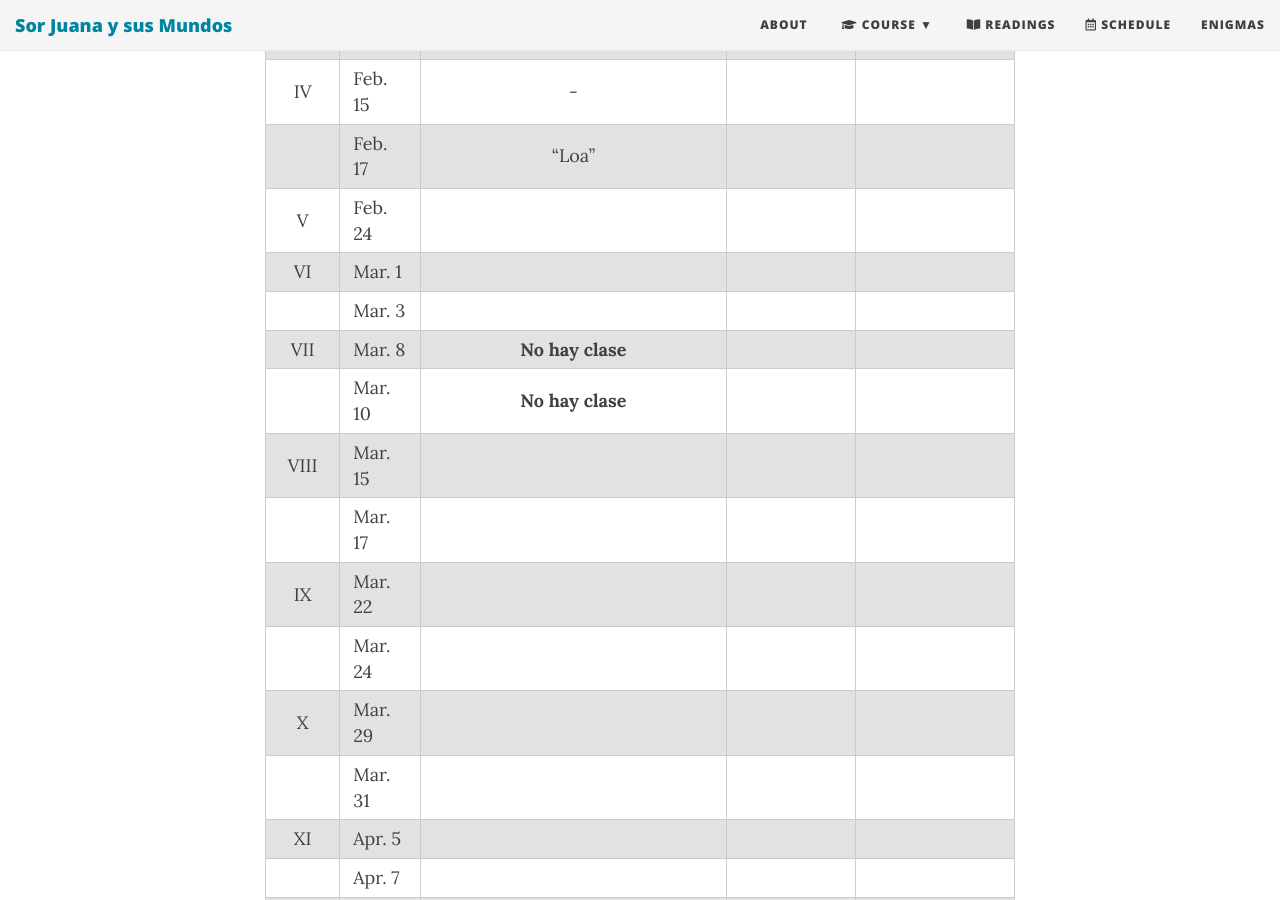
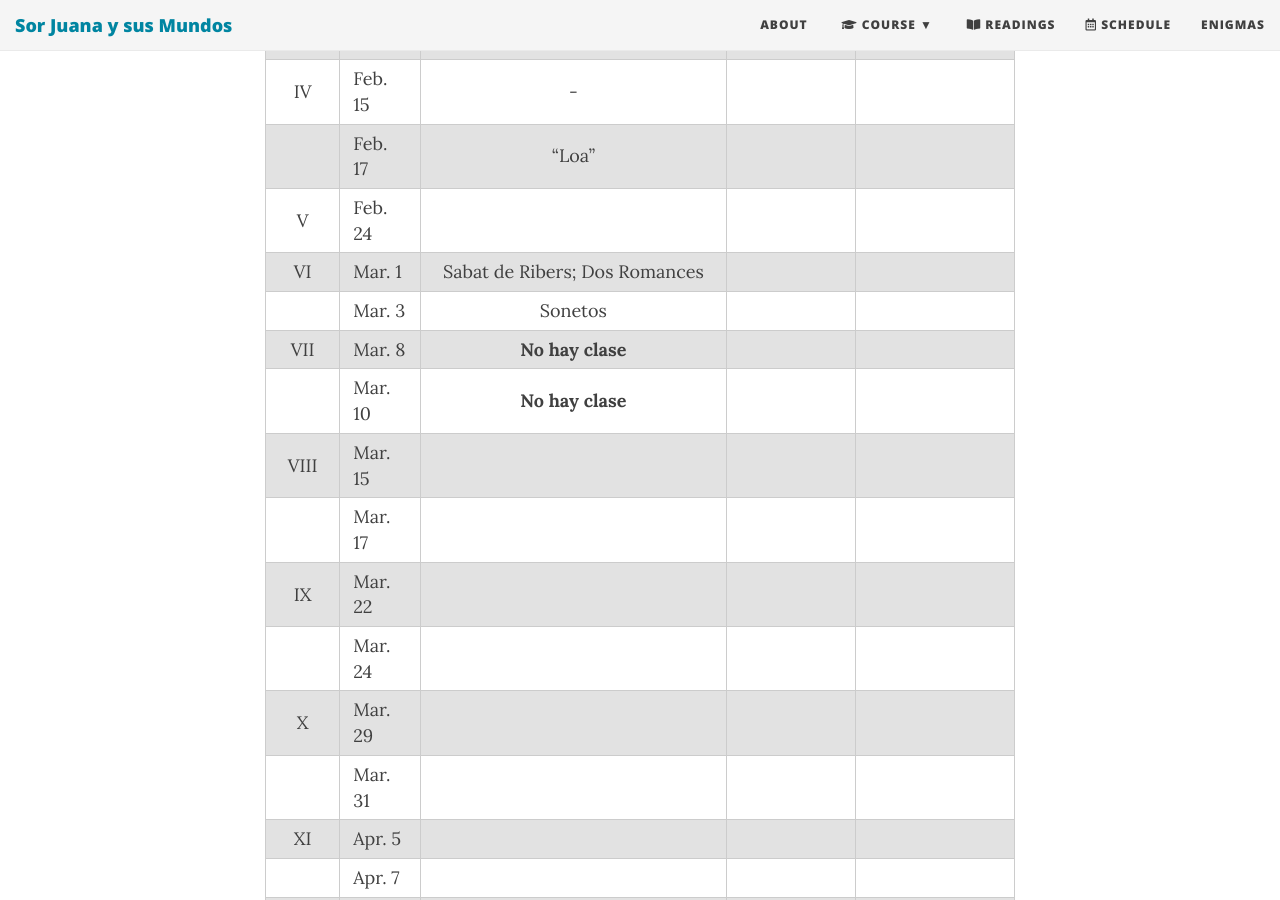
Before and after one commit to Hipomenes/sorjuana, a Jekyll site: the page built from calendar.md, in a window 1280 px wide and 900 px high, scrolled down 742 px. Built offline with Jekyll 4.4.1, drawn with Linux system fonts in a browser that asks for light colours; nearby versions of some CDN libraries.

Commit message:
Update calendar.md

```diff
--- a/calendar.md
+++ b/calendar.md
@@ -18,8 +18,8 @@ subtitle: Spring 2022
 | IV  |Feb. 15| - | |  |
 |     |Feb. 17| "Loa" |  | |
 | V   |Feb. 24|  |  |  |
-| VI |Mar. 1 | | | |
-|    |Mar. 3 |  | | |
+| VI |Mar. 1 | Sabat de Ribers; Dos Romances | | |
+|    |Mar. 3 | Sonetos | | |
 |VII  |Mar. 8| **No hay clase** | |  |
 |  |Mar. 10| **No hay clase** | | |
 |VIII  |Mar. 15| | | |
```
